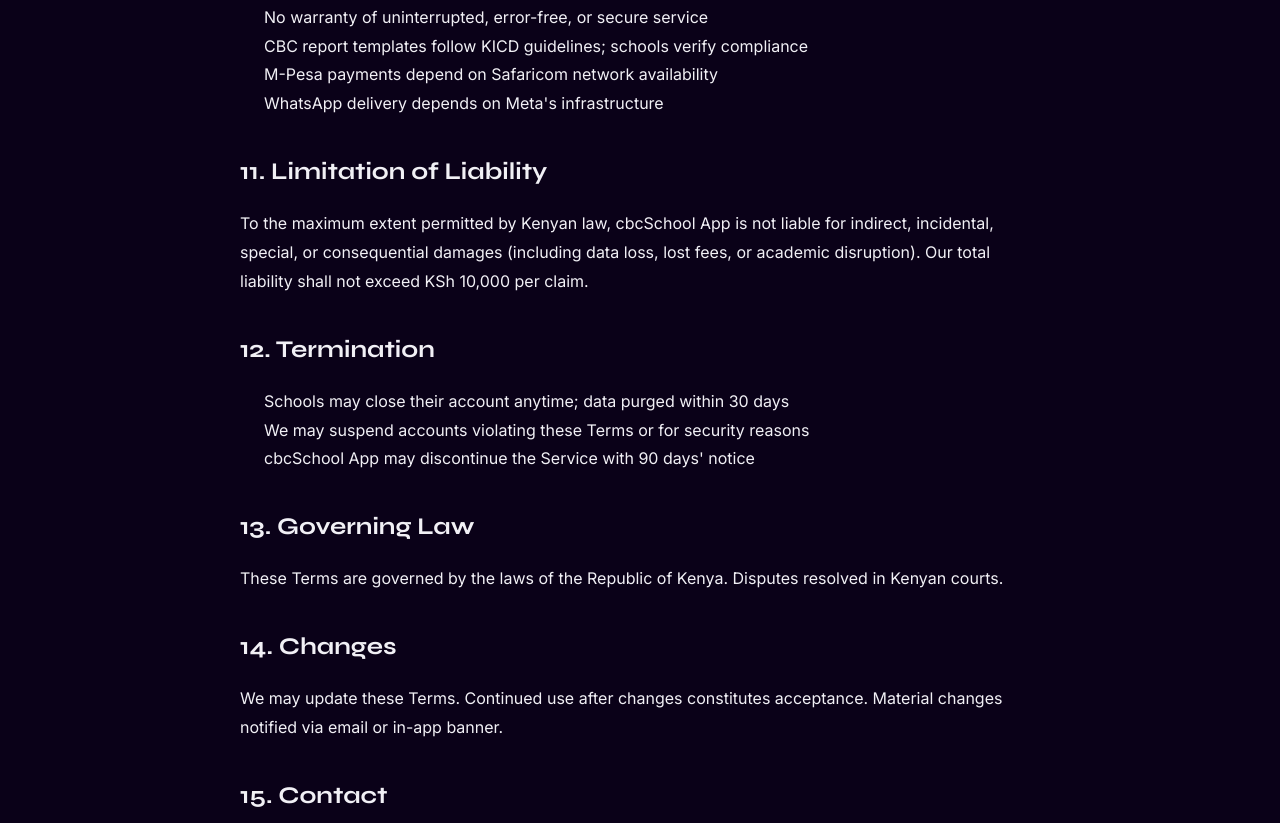
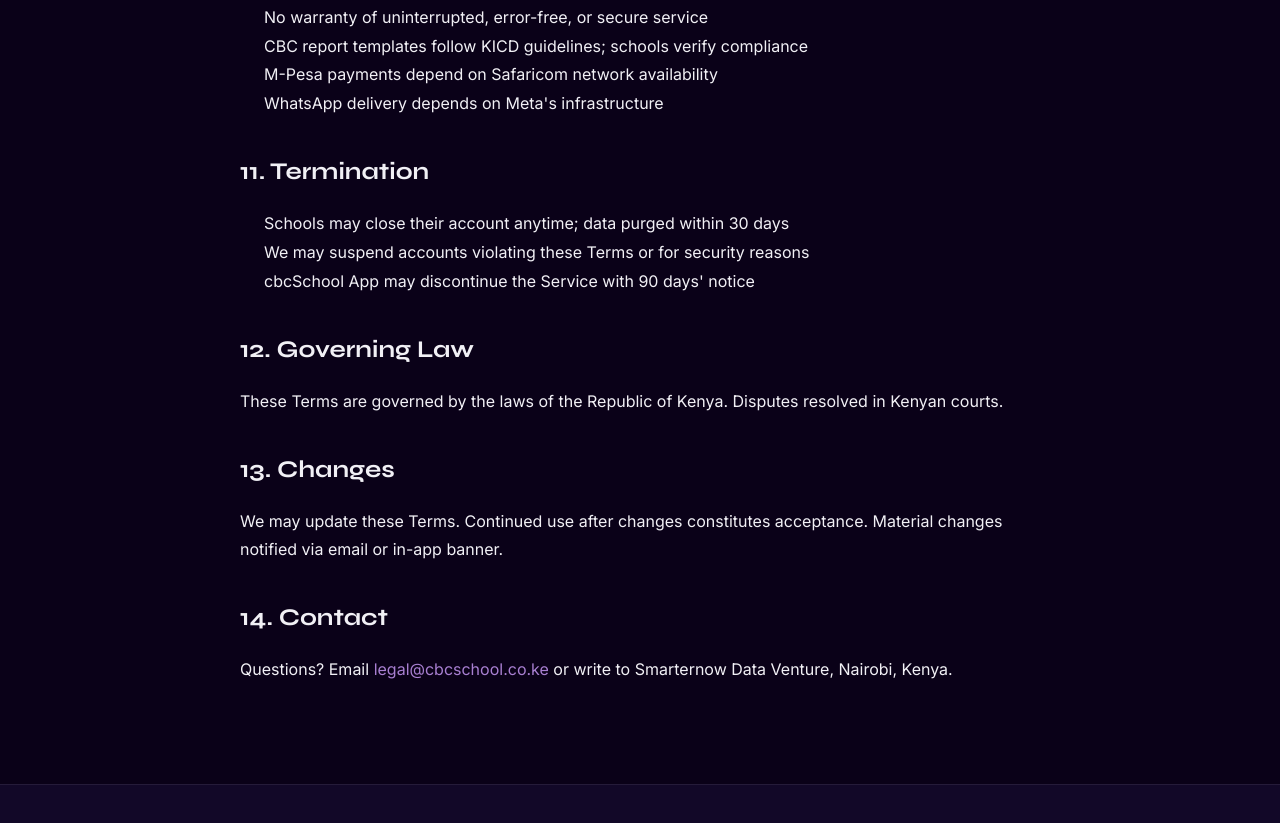
Before and after one commit to jonathankiranga/cbcschool-app, a website: page frontend/terms.html in a window 1280 px wide. Shown: the part 2317-3140 px from the top of the page. Drawn offline with Linux system fonts and the light colour scheme.

Commit message:
Remove limitation of liability clause and renumber sections

```diff
--- a/frontend/terms.html
+++ b/frontend/terms.html
@@ -120,23 +120,20 @@
               <li>WhatsApp delivery depends on Meta's infrastructure</li>
             </ul>
 
-            <h2 style="font-family: 'Syne', sans-serif; font-size: 1.5rem; font-weight: 700; margin: 32px 0 16px;">11. Limitation of Liability</h2>
-            <p>To the maximum extent permitted by Kenyan law, cbcSchool App is not liable for indirect, incidental, special, or consequential damages (including data loss, lost fees, or academic disruption). Our total liability shall not exceed KSh 10,000 per claim.</p>
-
-            <h2 style="font-family: 'Syne', sans-serif; font-size: 1.5rem; font-weight: 700; margin: 32px 0 16px;">12. Termination</h2>
+            <h2 style="font-family: 'Syne', sans-serif; font-size: 1.5rem; font-weight: 700; margin: 32px 0 16px;">11. Termination</h2>
             <ul style="margin-left: 24px; margin-bottom: 16px;">
               <li>Schools may close their account anytime; data purged within 30 days</li>
               <li>We may suspend accounts violating these Terms or for security reasons</li>
               <li>cbcSchool App may discontinue the Service with 90 days' notice</li>
             </ul>
 
-            <h2 style="font-family: 'Syne', sans-serif; font-size: 1.5rem; font-weight: 700; margin: 32px 0 16px;">13. Governing Law</h2>
+            <h2 style="font-family: 'Syne', sans-serif; font-size: 1.5rem; font-weight: 700; margin: 32px 0 16px;">12. Governing Law</h2>
             <p>These Terms are governed by the laws of the Republic of Kenya. Disputes resolved in Kenyan courts.</p>
 
-            <h2 style="font-family: 'Syne', sans-serif; font-size: 1.5rem; font-weight: 700; margin: 32px 0 16px;">14. Changes</h2>
+            <h2 style="font-family: 'Syne', sans-serif; font-size: 1.5rem; font-weight: 700; margin: 32px 0 16px;">13. Changes</h2>
             <p>We may update these Terms. Continued use after changes constitutes acceptance. Material changes notified via email or in-app banner.</p>
 
-            <h2 style="font-family: 'Syne', sans-serif; font-size: 1.5rem; font-weight: 700; margin: 32px 0 16px;">15. Contact</h2>
+            <h2 style="font-family: 'Syne', sans-serif; font-size: 1.5rem; font-weight: 700; margin: 32px 0 16px;">14. Contact</h2>
             <p>Questions? Email <a href="mailto:jonathankiranga@gmail.com" style="color: var(--clr-purple-lt);">legal@cbcschool.co.ke</a> or write to Smarternow Data Venture, Nairobi, Kenya.</p>
           </article>
         </div>
```
